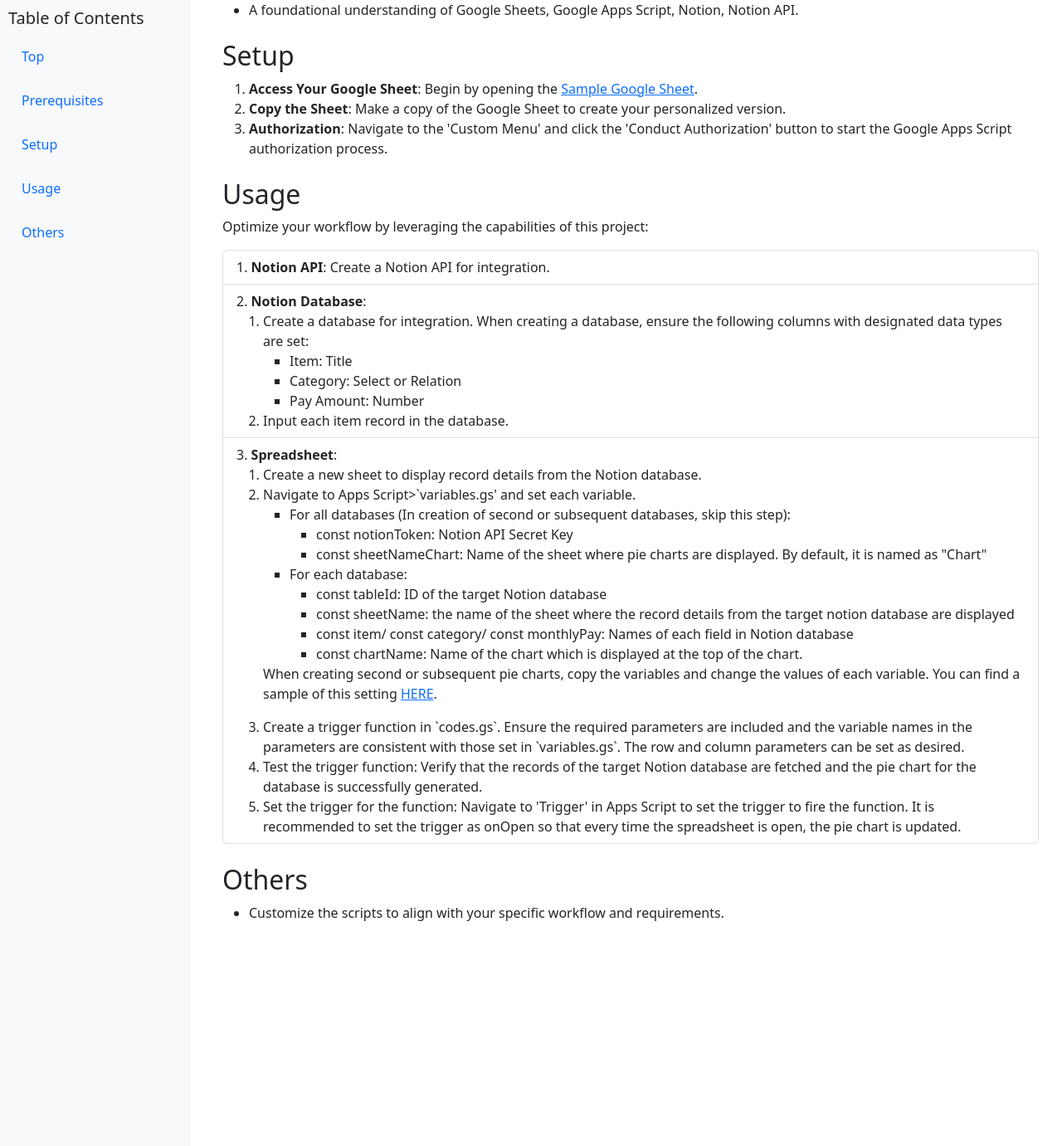
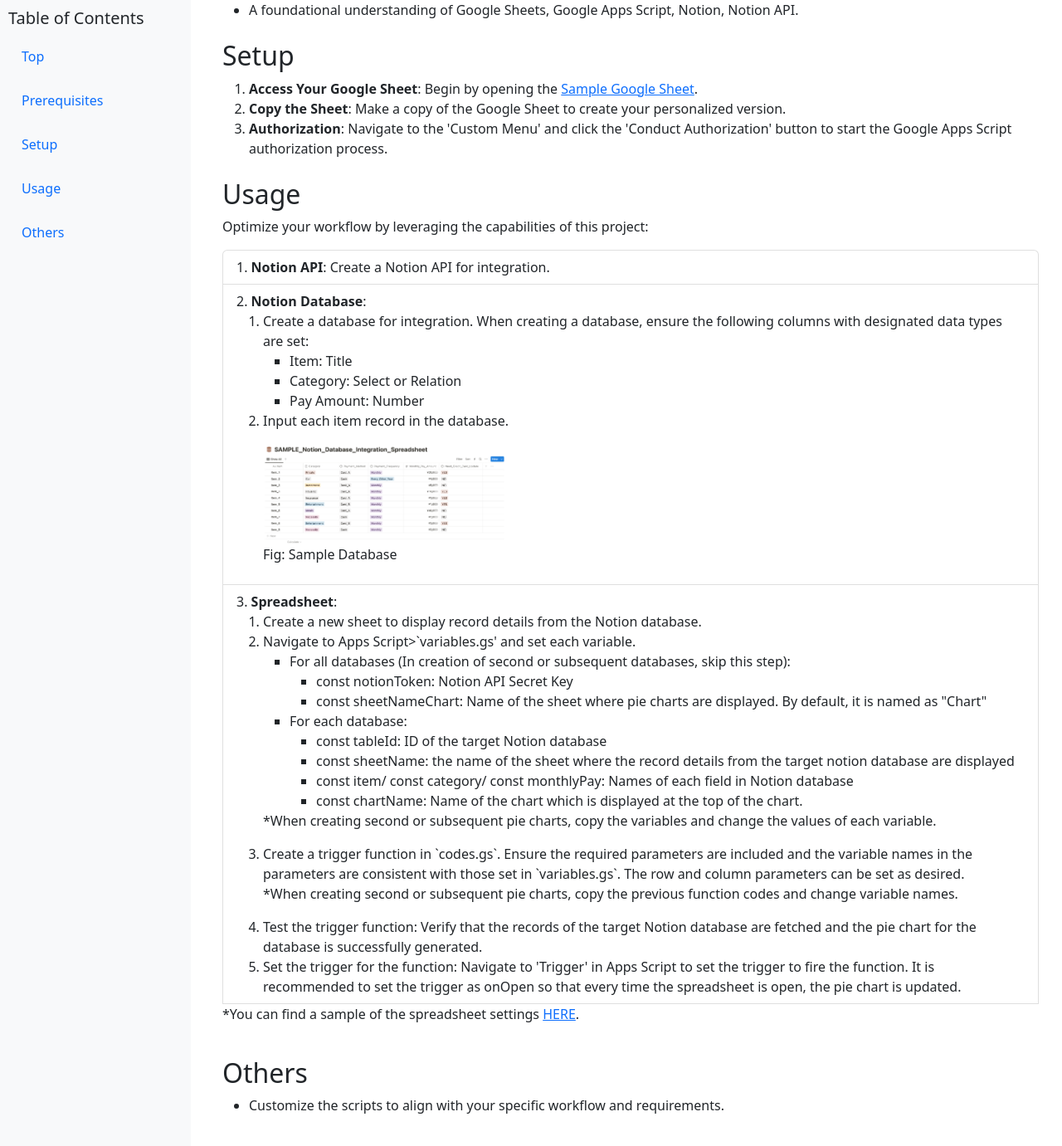
Before and after one commit to tsato21/notion-sheets-chart, a Jekyll site: the page built from docs/index.html, in a window 1280 px wide and 1400 px high, scrolled down 398 px. Shown: the top 1381 px of the window at 83% size. Built offline with Jekyll 4.4.1, drawn with Linux system fonts in a browser that asks for light colours; before the commit the page ends 1566 px from its top, so only the background shows below that.

Commit message:
Update github page

```diff
--- a/docs/index.html
+++ b/docs/index.html
@@ -49,6 +49,10 @@
                   </ul>
                 </li>
                 <li>Input each item record in the database.</li>
+                <figure class="resize-image my-3">
+                  <img src="assets/images/sample-database.png" alt="Sample Database" class="img-fluid" width="300" height="200">
+                  <figcaption>Fig: Sample Database</figcaption>
+                </figure>
               </ol>
             </li>
             <li class="list-group-item">
@@ -72,13 +76,15 @@
                       </ul>
                     </li>
                   </ul>
-                  <p>When creating second or subsequent pie charts, copy the variables and change the values of each variable. You can find a sample of this setting <a href="https://docs.google.com/presentation/d/1-vphEn7APWwV29E1v7d4BBDAvl92EGSXmY5BLAXWpxU/edit#slide=id.g26522cd8648_0_12">HERE</a>.</p>
+                  <p>*When creating second or subsequent pie charts, copy the variables and change the values of each variable.</p>
                 </li>
                 <li>Create a trigger function in `codes.gs`. Ensure the required parameters are included and the variable names in the parameters are consistent with those set in `variables.gs`. The row and column parameters can be set as desired.</li>
+                <p>*When creating second or subsequent pie charts, copy the previous function codes and change variable names.</p>
                 <li>Test the trigger function: Verify that the records of the target Notion database are fetched and the pie chart for the database is successfully generated.</li>
                 <li>Set the trigger for the function: Navigate to 'Trigger' in Apps Script to set the trigger to fire the function. It is recommended to set the trigger as onOpen so that every time the spreadsheet is open, the pie chart is updated.</li>
               </ol>
             </li>
+            <p>*You can find a sample of the spreadsheet settings <a href="https://docs.google.com/presentation/d/1-vphEn7APWwV29E1v7d4BBDAvl92EGSXmY5BLAXWpxU/edit#slide=id.g26522cd8648_0_12" target="_blank" rel="noopener noreferrer">HERE</a>.</p>
           </ol>
         </section>
 
```
Also changed, not shown: docs/assets/images/sample-database.png (added).
